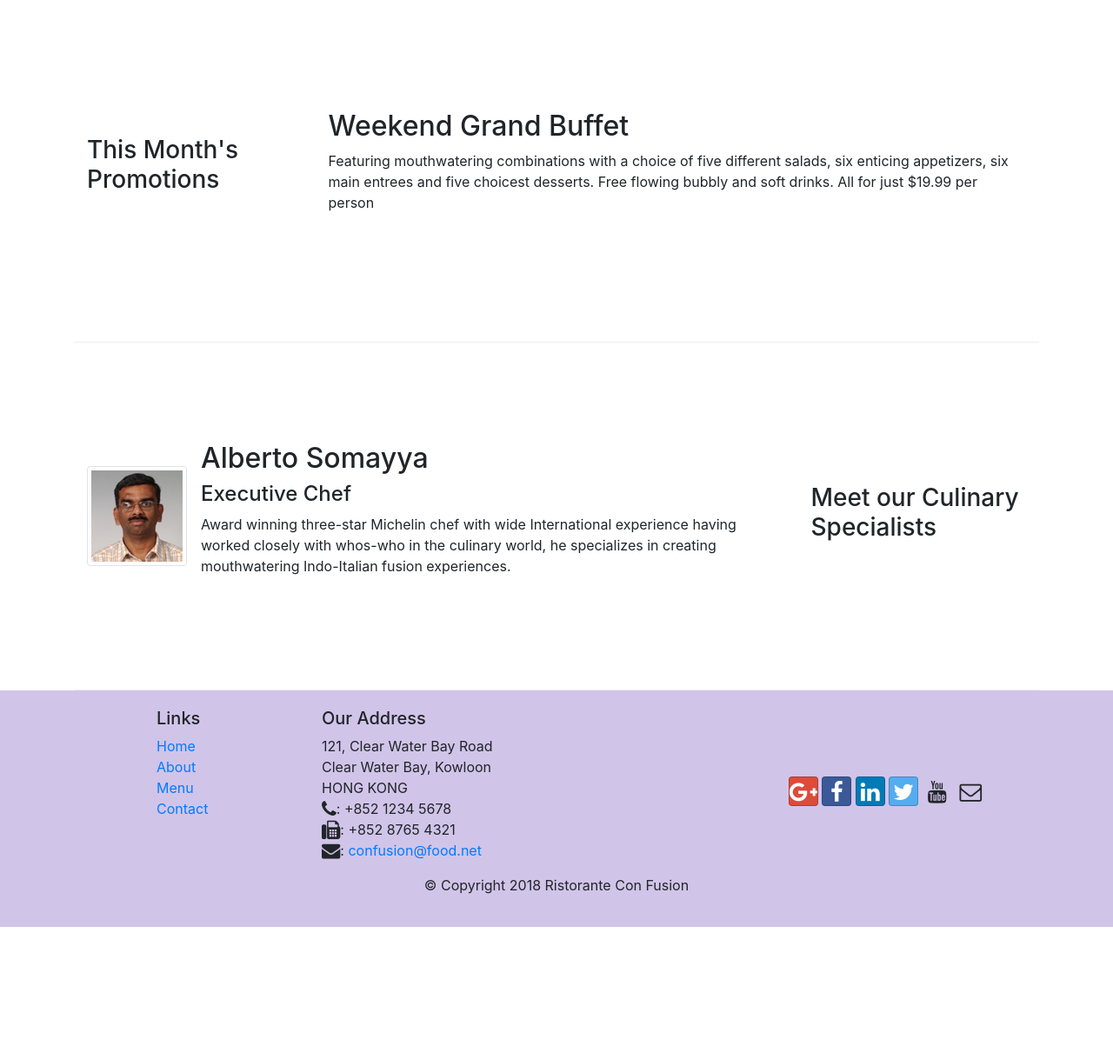
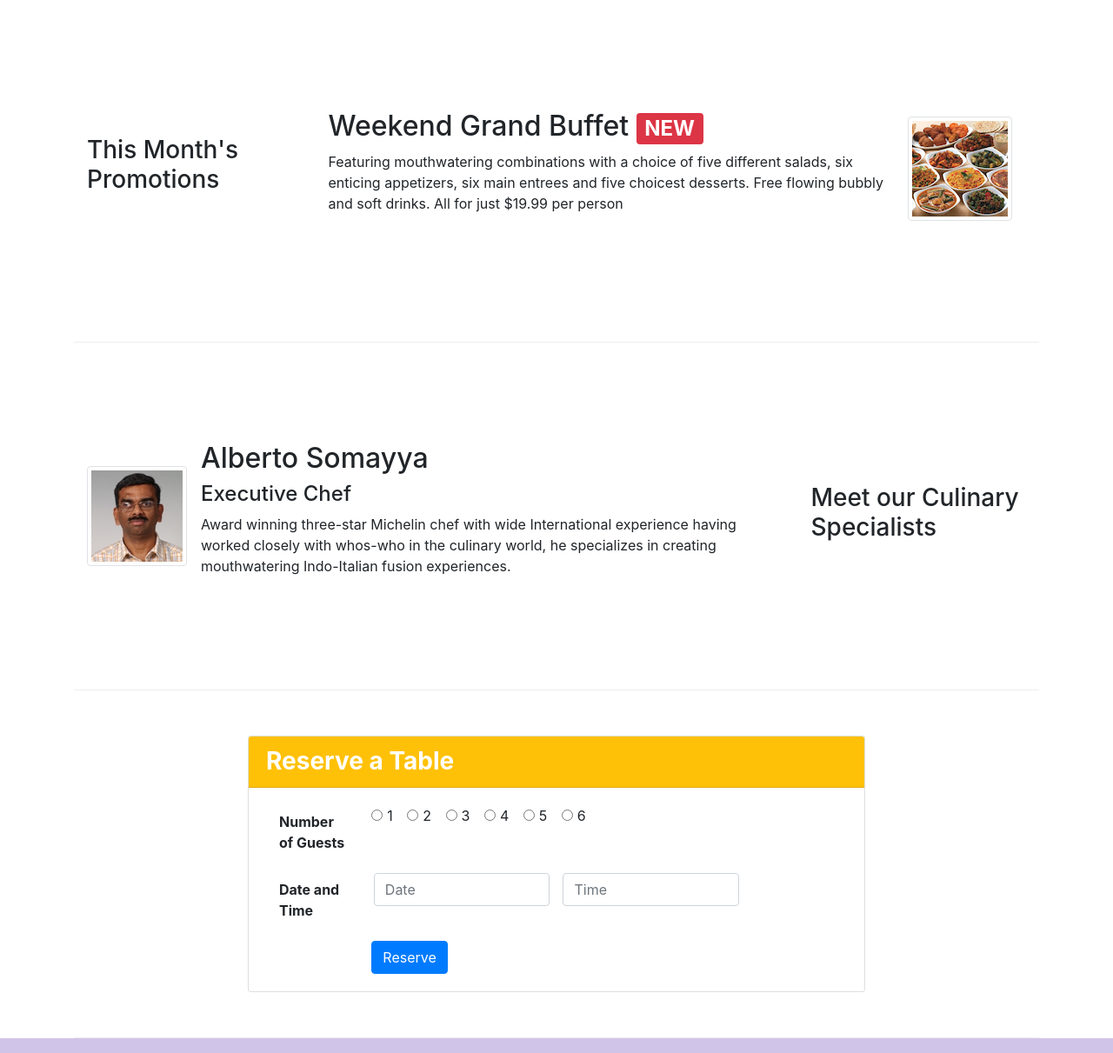
Before and after one commit to mangaka585/fullstack, a website: page index.html in a window 1280 px wide. Shown: the part 740-1951 px from the top of the page at 87% size. Before the commit the page ends 1806 px from the top, so only its background shows below. Drawn offline with nearby package versions, Linux system fonts and the light colour scheme.

Commit message:
Assignment 2

```diff
--- a/index.html
+++ b/index.html
@@ -39,8 +39,11 @@
                     <h1>Ristorante con Fusion</h1>
                     <p>We take inspiration from the World's best cuisines, and create a unique fusion experience. Our lipsmacking creations will tickle your culinary senses!</p>
                 </div>
-                <div class="col-12 col-sm align-self-center">
+                <div class="col-12 col-sm-3 align-self-center">
                     <img src="img/logo.png" class="img-fluid">
+                </div>
+                <div class="col-12 col-sm-2 align-self-center">
+                    <a class="btn btn-warning btn-sm btn-block" href="#reserve">Reserve Table</a>
                 </div>
             </div>
         </div>
@@ -53,8 +56,7 @@
             </div>
             <div class="col col-sm order-sm-first col-md">
                 <div class="media">
-                    <img class="d-flex mr-3 img-thumbnail align-self-center"
-                            src="img/uthappizza.png" alt="Uthappizza">
+                    <img class="d-flex mr-3 img-thumbnail align-self-center" src="img/uthappizza.png" alt="Uthappizza">
                     <div class="media-body">
                         <h2 class="mt-0">Uthappizza
                             <span class="badge badge-danger">HOT</span>
@@ -71,12 +73,20 @@
 
 
         <div class="row row-content align-items-center">
-            <div class="col-12 col-sm-4 col-md-3">
+            <div class="col-12 col-sm-4 order-sm-first col-md-3">
                 <h3>This Month's Promotions</h3>
             </div>
-            <div class="col col-sm col-md">
-                <h2>Weekend Grand Buffet</h2>
-                <p>Featuring mouthwatering combinations with a choice of five different salads, six enticing appetizers, six main entrees and five choicest desserts. Free flowing bubbly and soft drinks. All for just $19.99 per person </p>
+            <div class="col col-sm order-sm-last col-md">
+                <div class="media">
+                    <div class="media-body">
+                        <h2 class="mt-0">
+                        Weekend Grand Buffet
+                            <span class="badge badge-danger">NEW</span>
+                        </h2>
+                        <p class="d-none d-sm-block">Featuring mouthwatering combinations with a choice of five different salads, six enticing appetizers, six main entrees and five choicest desserts. Free flowing bubbly and soft drinks. All for just $19.99 per person </p>
+                    </div>
+                    <img class="d-flex mr-3 img-thumbnail align-self-center" src="img/buffet.png" alt="WeekendGrandBuffet">
+                </div>
             </div>
         </div>
 
@@ -96,6 +106,59 @@
                             whos-who in the culinary world, he specializes in
                             creating mouthwatering Indo-Italian fusion experiences.
                             </p>
+                    </div>
+                </div>
+            </div>
+        </div>
+
+        <div class="row row-content align-items-center justify-content-center" id="reserve">
+            <div class="col-12 col-sm-8">
+                <div class="card">
+                    <h3 class="card-header bg-warning text-white font-weight-bold">Reserve a Table</h3>
+                    <div class="card-body">
+                        <div class="form-group row col-12">
+                            <label for="numberOfGuests" class="col-sm-2 col-form-label"><strong>Number of Guests</strong></label>
+                            <div class="col-sm-10">
+                                <div class="form-check form-check-inline">
+                                    <input class="form-check-input" type="radio" name="inlineRadioOptions" id="inlineRadio1" value="option1">
+                                    <label class="form-check-label" for="inlineRadio1"> 1</label>
+                                </div>
+                                <div class="form-check form-check-inline">
+                                    <input class="form-check-input" type="radio" name="inlineRadioOptions" id="inlineRadio2" value="option2">
+                                    <label class="form-check-label" for="inlineRadio2"> 2</label>
+                                </div>
+                                <div class="form-check form-check-inline">
+                                    <input class="form-check-input" type="radio" name="inlineRadioOptions" id="inlineRadio3" value="option3">
+                                    <label class="form-check-label" for="inlineRadio3"> 3</label>
+                                </div>
+                                <div class="form-check form-check-inline">
+                                    <input class="form-check-input" type="radio" name="inlineRadioOptions" id="inlineRadio3" value="option3">
+                                    <label class="form-check-label" for="inlineRadio3"> 4</label>
+                                </div>
+                                <div class="form-check form-check-inline">
+                                    <input class="form-check-input" type="radio" name="inlineRadioOptions" id="inlineRadio3" value="option3">
+                                    <label class="form-check-label" for="inlineRadio3"> 5</label>
+                                </div>
+                                <div class="form-check form-check-inline">
+                                    <input class="form-check-input" type="radio" name="inlineRadioOptions" id="inlineRadio3" value="option3">
+                                    <label class="form-check-label" for="inlineRadio3"> 6</label>
+                                </div>
+                            </div>
+                        </div>
+                        <div class="form-group row col-12 pr-0">
+                            <label for="dateAndTime" class="col-12 col-sm-2 col-form-label"><strong>Date and Time</strong></label>
+                            <div class="col-12 col-sm-4 pr-0">
+                                <input type="text" class="form-control" id="date" name="date" placeholder="Date">
+                            </div>
+                            <div class="col-12 col-sm-4 pr-0">
+                                <input type="text" class="form-control" id="time" name="time" placeholder="Time">
+                            </div>
+                        </div>
+                        <div class="row col-12">
+                            <div class="col-10 offset-sm-2">
+                                <a href="#" class="btn btn-primary">Reserve</a>
+                            </div>
+                        </div>
                     </div>
                 </div>
             </div>
```
